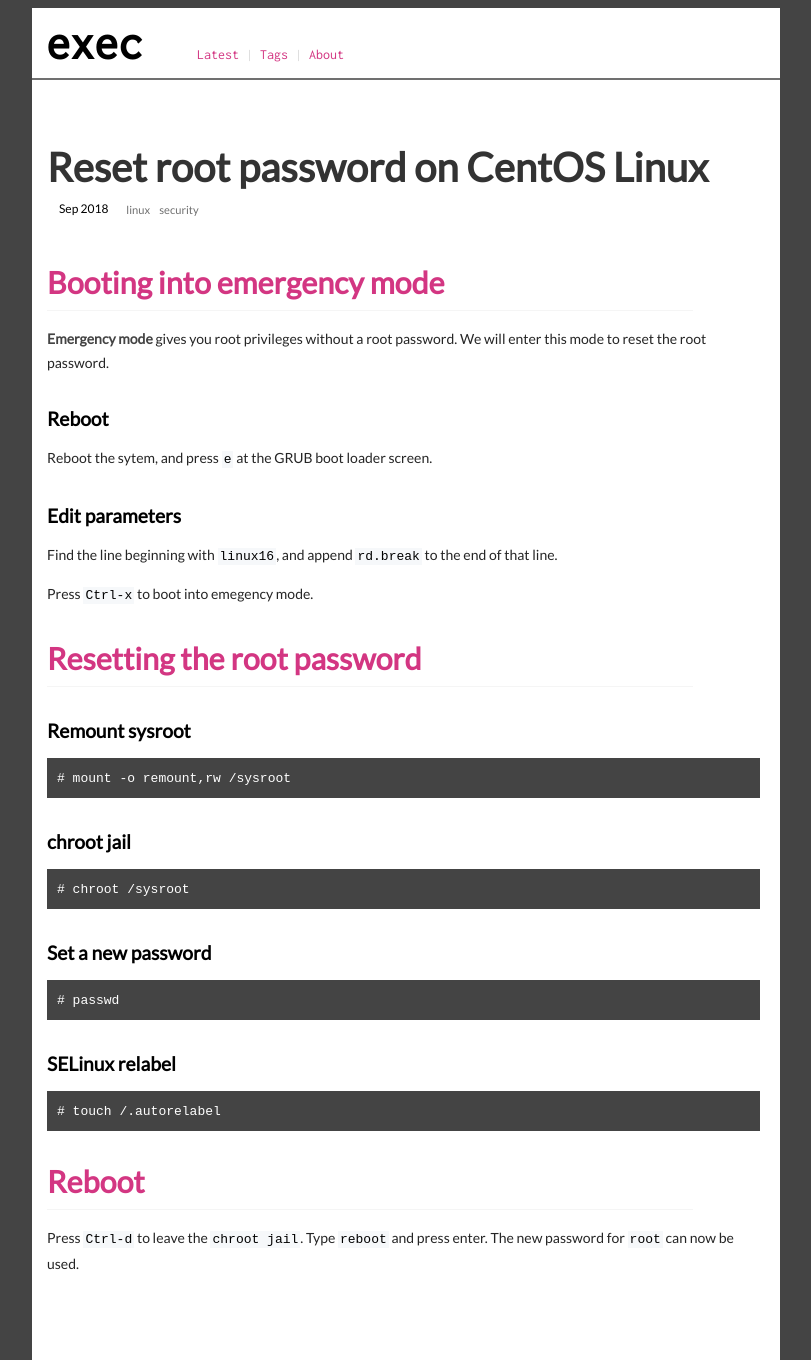
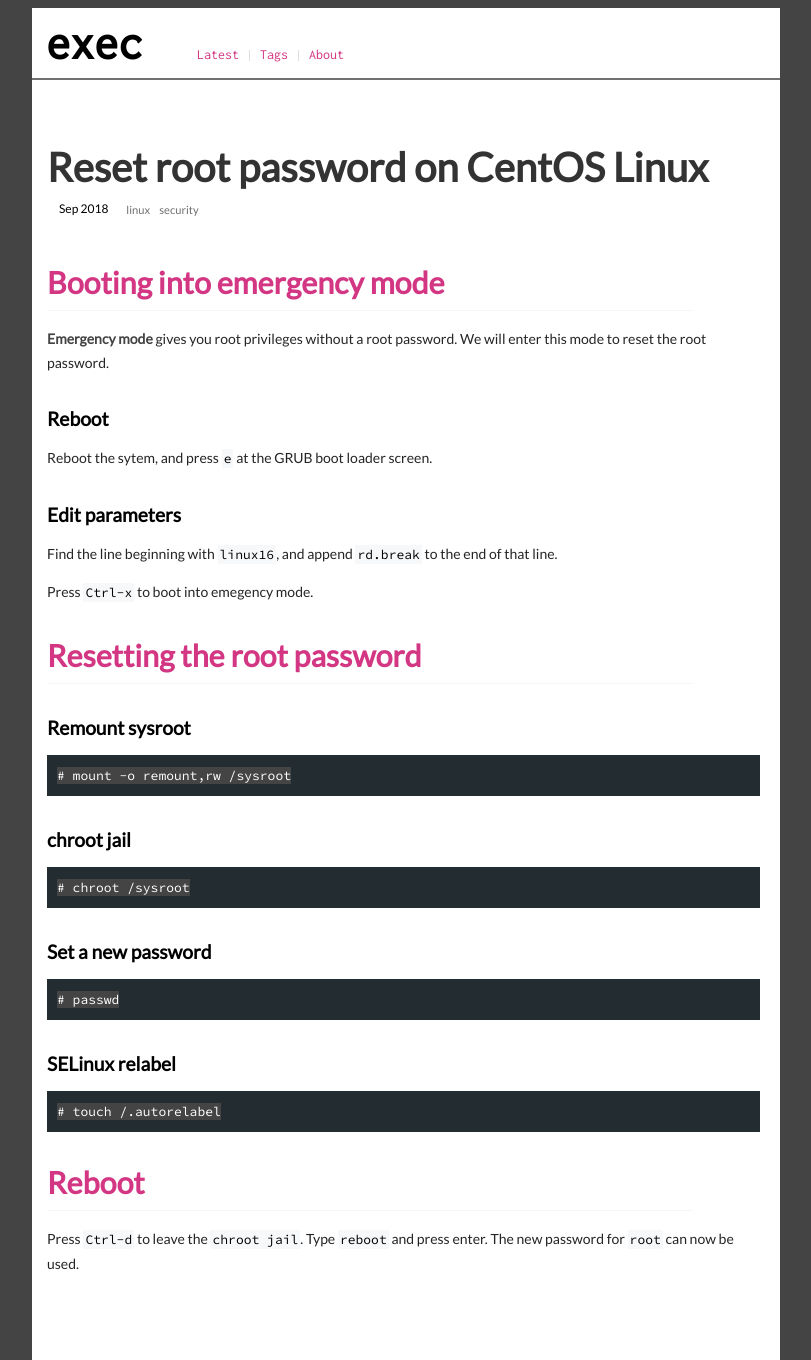
Before and after one commit to execas/execas.github.io, a Jekyll site: the page built from _posts/2018-09-03-reset-root-password-on-centos-linux.md, in a window 1280 px wide. Shown: the whole page, without its empty margins (234-1045 px from the left). Built offline with Jekyll 4.4.1, drawn with Linux system fonts in a browser that asks for light colours.

Commit message:
Update execas.css

```diff
--- a/css/execas.css
+++ b/css/execas.css
@@ -31,9 +31,8 @@
 pre {
      /*background-color: #f5f5f5;*/
      /*background-color: #f6f8fa;*/
-     /*background-color:#232c31;*/
+     background-color:#232c31;
      /*background-color:#000000;*/
-     background-color:#444444;
      margin-left:0px;
      margin-right:5px;
      padding-left: 10px;
@@ -50,16 +49,16 @@
 
 
 pre code {
-     font-family: monospace, "Source Code Pro";
+     font-family: "Source Code Pro", monospace;
      /*font-family: 'Inconsolata', monospace;*/
      border-style: none;
      whitespace: pre;
      font-size:13px;
      /*color:#000000;
-     background-color: #f6f8fa;/*
+     background-color: #f6f8fa;*/
 
-     /*color:#f0f0f0;
-     background-color:#232c31;*/
+     color:#f0f0f0;
+     background-color:#232c31;
      color:#ffffff;
      background-color:#444444;
      border-width: 0px;
@@ -68,7 +67,7 @@
 }
 code {
      background-color: #f6f8fa;
-     font-family: monospace,"Source Code Pro";
+     font-family: "Source Code Pro", monospace;
      whitespace:normal;
      color:#000000;
      font-size:13px;
```
